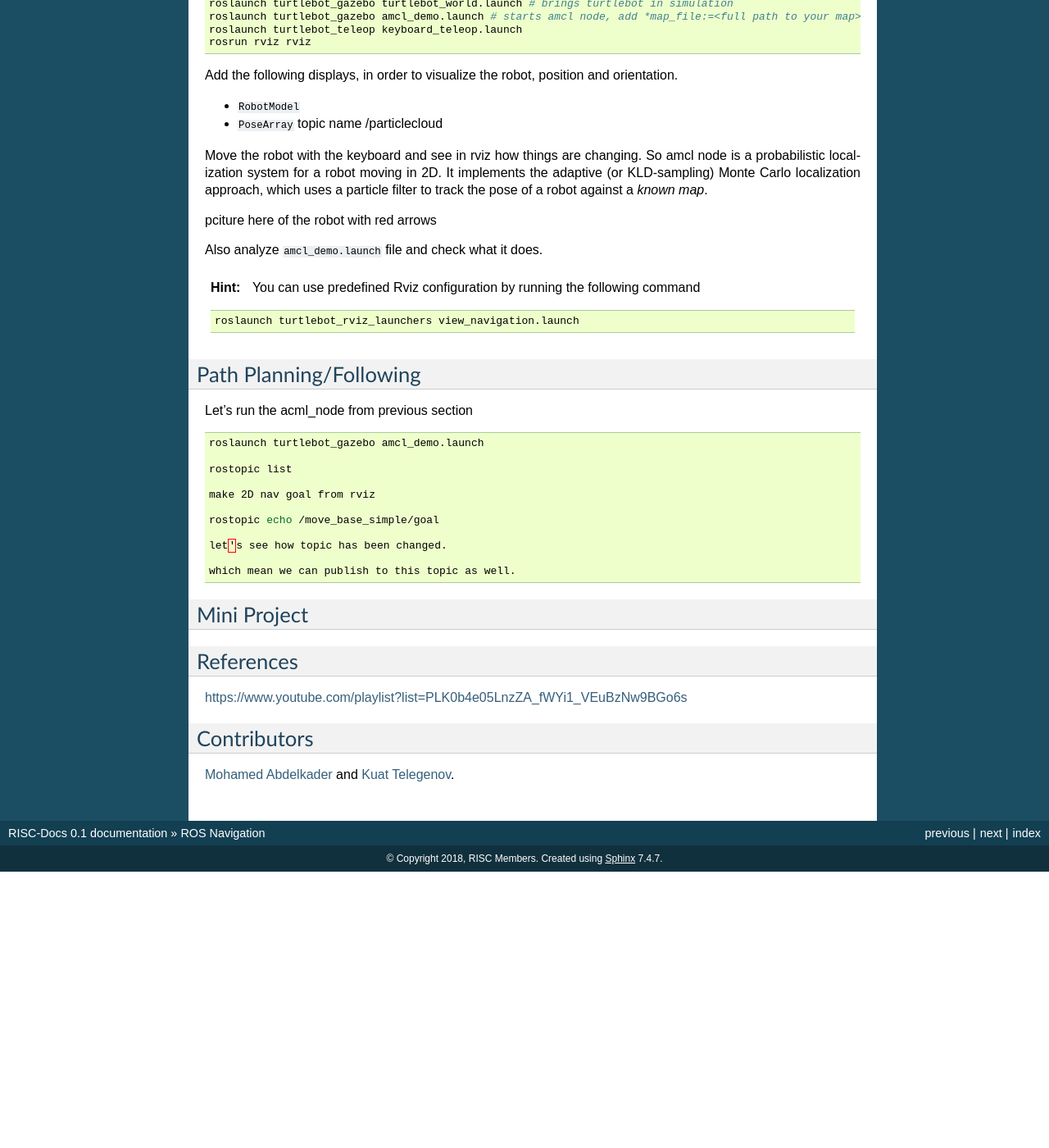
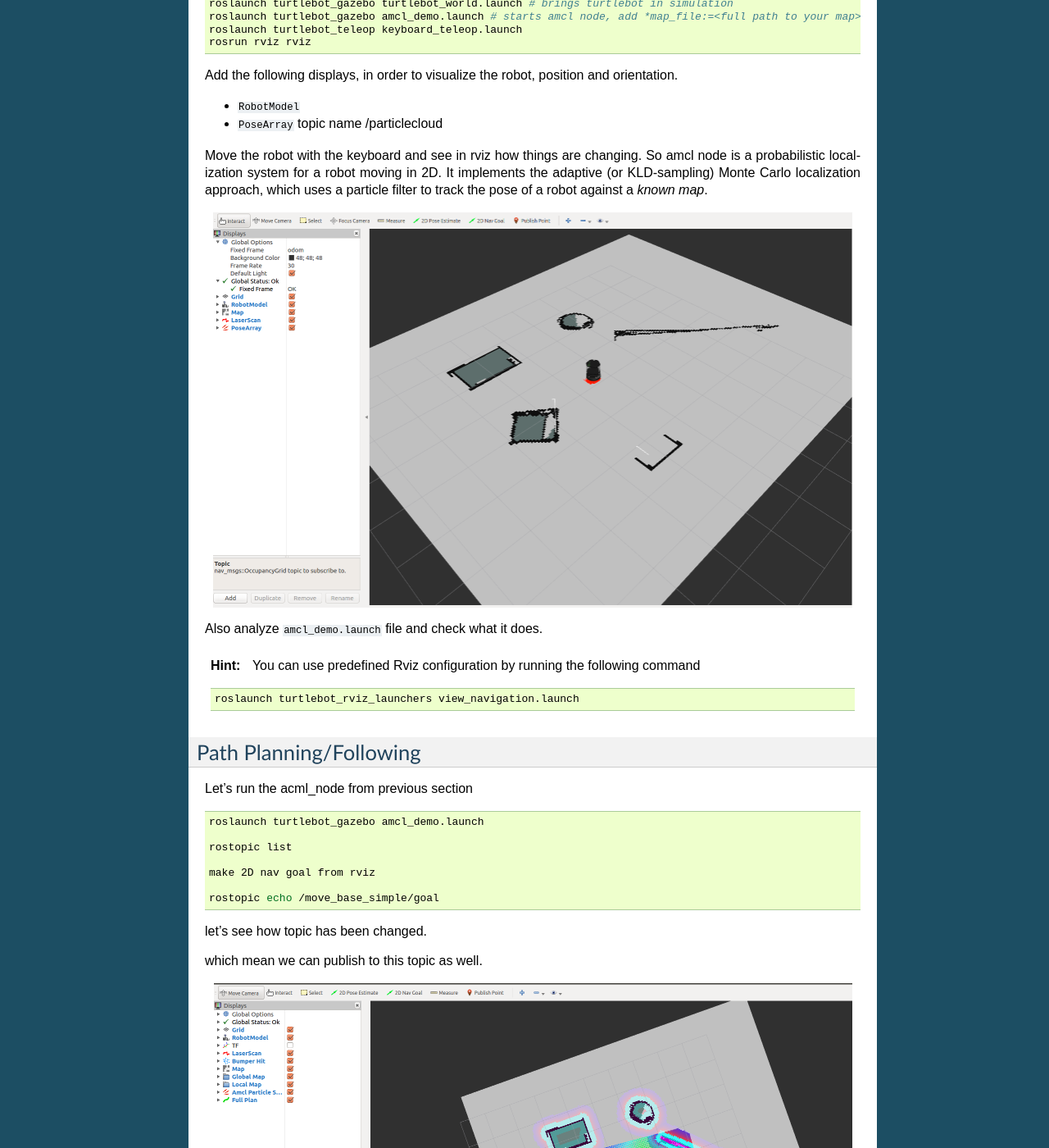
Before and after one commit to risckaust/risc-documentations, a Sphinx documentation site: the page built from docs/source/1-ros-navigation.rst, in a window 1280 px wide and 1400 px high, scrolled down 8226 px. Shown: the whole window at 82% size. Built offline with Sphinx 7.4.7, drawn with Linux system fonts in a browser that asks for light colours; pages that are not in the unit, such as notebooks, are missing from menus; before the commit the page ends 9289 px from its top, so only the background shows below that.

Commit message:
added pictures of slam

```diff
--- a/docs/source/1-ros-navigation.rst
+++ b/docs/source/1-ros-navigation.rst
@@ -296,7 +296,9 @@ Add the following displays, in order to visualize the robot, position and orient
 Move the robot with the keyboard and see in rviz how things are changing. So amcl node is a probabilistic localization system for a robot moving in 2D. It implements the adaptive (or KLD-sampling) Monte Carlo localization approach, which uses a particle filter to track the pose of a robot against a *known map*.
 
 
-pciture here of the robot with red arrows
+.. image:: ../_static/localization.png
+   :scale: 50 %
+   :align: center
 
 Also analyze ``amcl_demo.launch`` file and check what it does.
 
@@ -324,10 +326,13 @@ Let's run the acml_node from previous section
 
     rostopic echo /move_base_simple/goal
 
-    let's see how topic has been changed.
+let's see how topic has been changed.
 
-    which mean we can publish to this topic as well.
+which mean we can publish to this topic as well.
 
+.. image:: ../_static/navigation.png
+   :scale: 50 %
+   :align: center
 
 
 Mini Project
```
Also changed, not shown: docs/_static/localization.png (added), docs/_static/navigation.png (added).
